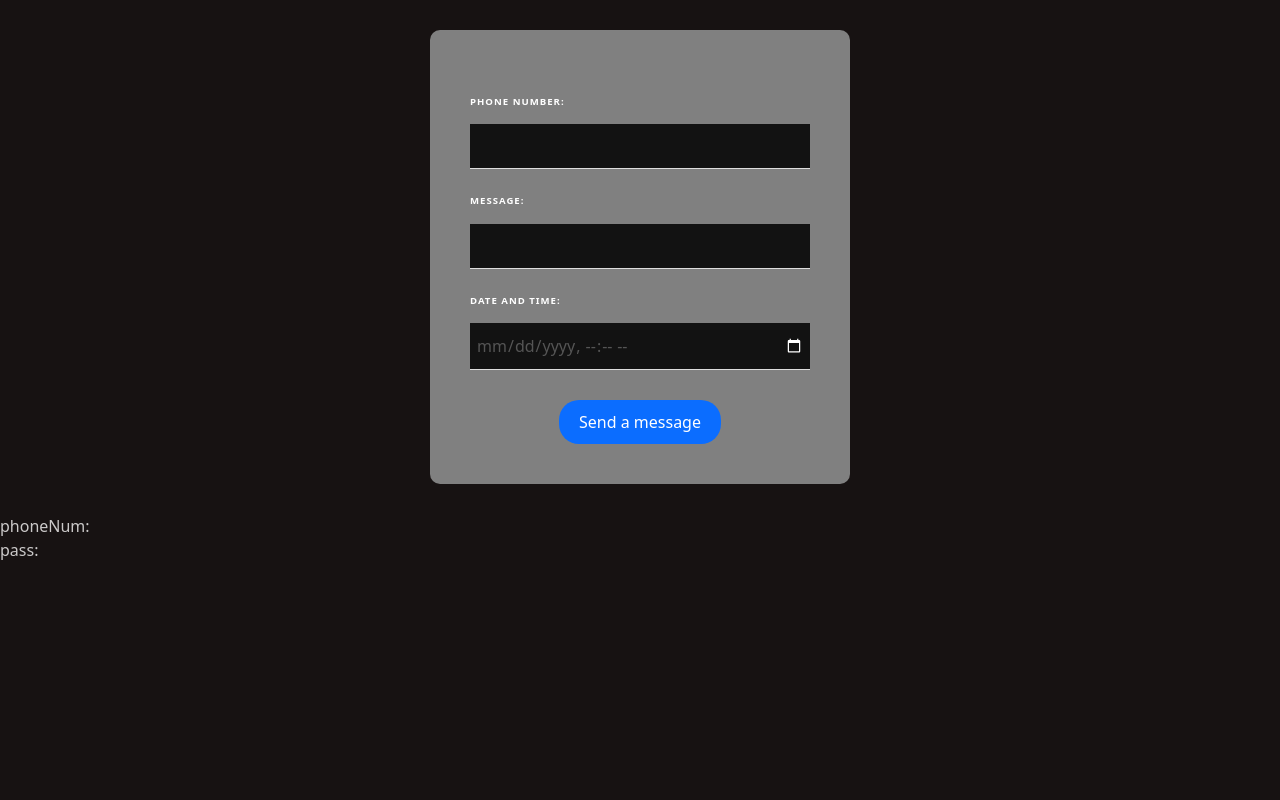
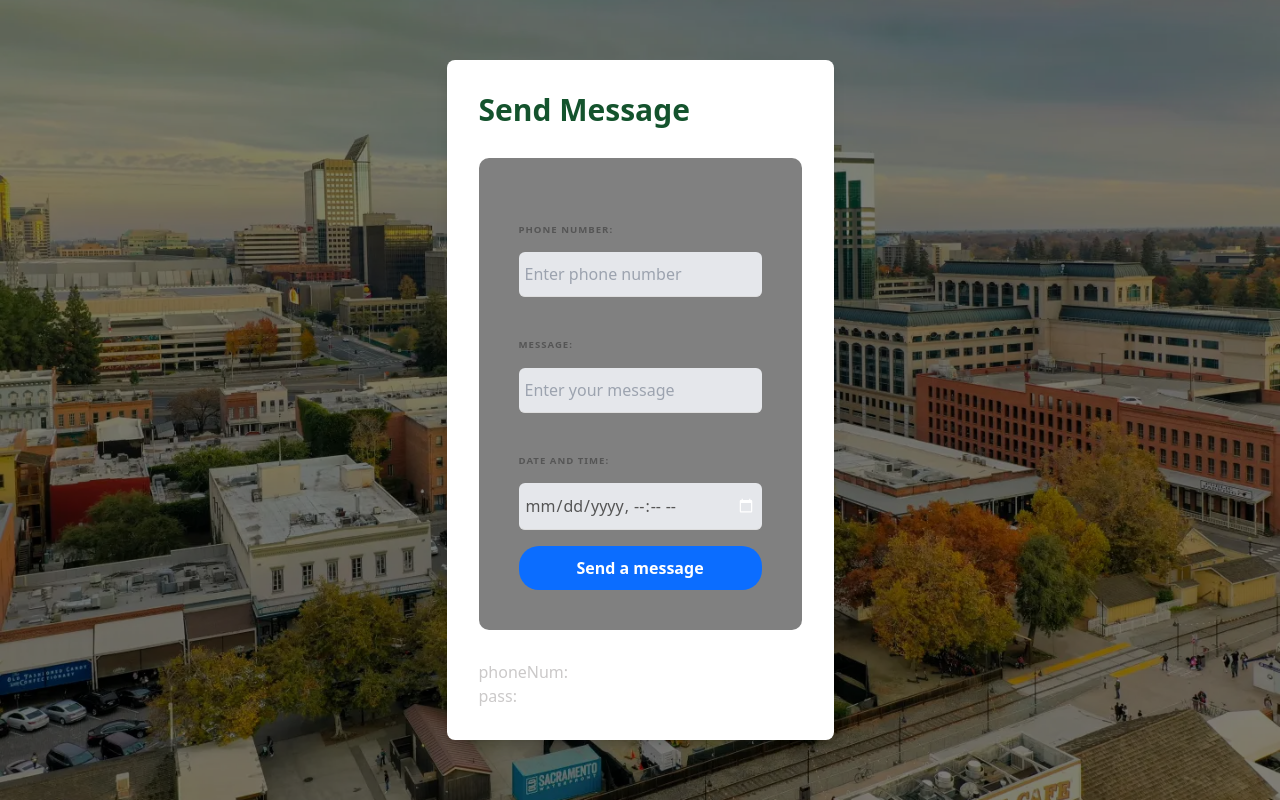
Before and after one commit to CSC-131-The-Leftovers/SacShelters, a Nuxt app: page /Send_Message/message in a window 1280 px wide. Built offline with nearby package versions, Linux system fonts and the light colour scheme; no server answers.

Commit message:
ui change

```diff
--- a/components/sendMessage.vue
+++ b/components/sendMessage.vue
@@ -1,20 +1,53 @@
 <template>
-  <form @submit.prevent="handleSubmit">
-    <label>Phone Number: </label>
-    <input v-model="phoneNum" type="number" required />
+  <div class="bg-cover bg-center min-h-screen" style="background-image: url('/stephen-leonardi-ExpyK79Dx_w-unsplash.jpg')">
+    <div class="bg-black bg-opacity-50 min-h-screen flex items-center justify-center">
+      <div class="bg-white p-8 rounded-lg shadow-lg">
+        <h1 class="text-3xl font-bold text-green-900 mb-6">Send Message</h1>
+        <form class="space-y-4" @submit.prevent="handleSubmit">
+          <div>
+            <label class="text-green-900 font-semibold">Phone Number:</label>
+            <input
+              v-model="phoneNum"
+              type="number"
+              required
+              placeholder="Enter phone number"
+              class="w-full px-4 py-2 rounded-md bg-gray-200 text-green-900"
+            />
+          </div>
 
-    <label>Message: </label>
-    <input v-model="remind" type="string" required />
+          <div>
+            <label class="text-green-900 font-semibold">Message:</label>
+            <input
+              v-model="remind"
+              type="string"
+              required
+              placeholder="Enter your message"
+              class="w-full px-4 py-2 rounded-md bg-gray-200 text-green-900"
+            />
+          </div>
 
-    <label>Date and Time: </label>
-    <input v-model="dateTime" type="datetime-local" required />
+          <div>
+            <label class="text-green-900 font-semibold">Date and Time:</label>
+            <input
+              v-model="dateTime"
+              type="datetime-local"
+              required
+              class="w-full px-4 py-2 rounded-md bg-gray-200 text-green-900"
+            />
+          </div>
 
-    <div class="submit">
-      <button type="submit">Send a message</button>
+          <button
+            type="submit"
+            class="w-full bg-green-600 text-white font-semibold py-2 rounded-md hover:bg-green-500 transition-colors duration-300"
+          >
+            Send a message
+          </button>
+        </form>
+        <p>phoneNum: {{ phoneNum }}</p>
+        <p>pass: {{ remind }}</p>
+      </div>
     </div>
-  </form>
-  <p>phoneNum: {{ phoneNum }}</p>
-  <p>pass: {{ remind }}</p>
+  </div>
 </template>
 
 <script>
@@ -122,13 +155,12 @@ export default {
 form {
   max-width: 420px;
   margin: 30px auto;
-  background: grey;
   text-align: left;
   padding: 40px;
   border-radius: 10px;
 }
 label {
-  color: white;
+  color: #555;
   display: inline-block;
   margin: 25px 0 15px;
   font-size: 0.6em;
```
